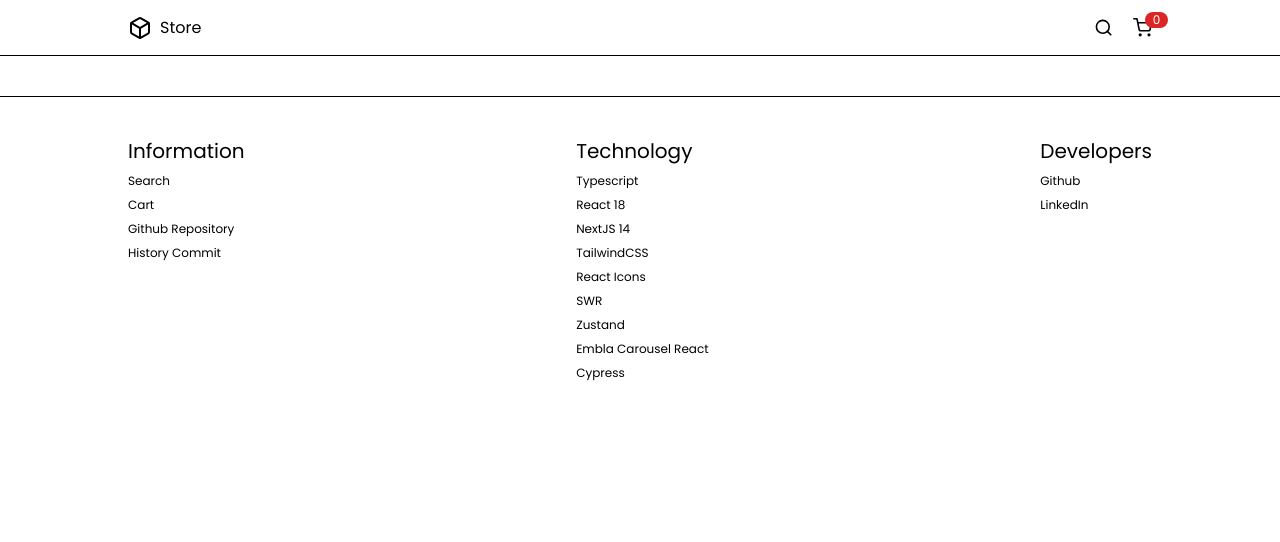
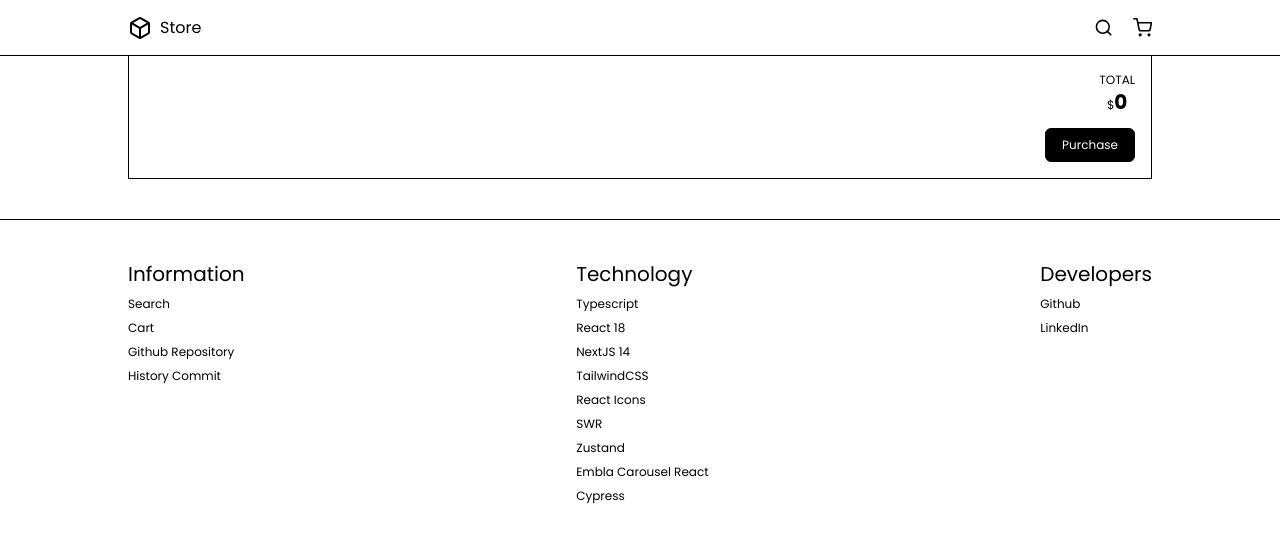
Before and after one commit to naufal-yafi/learning-hsks-tech-stacks, a Next.js app: page /store/cart in a window 1280 px wide. Shown: the top 542 px of the page. Built offline with nearby package versions, Linux system fonts and the light colour scheme.

Commit message:
feature cart

```diff
--- a/src/app/store/cart/page.tsx
+++ b/src/app/store/cart/page.tsx
@@ -1,3 +1,10 @@
+"use client";
+
+import ListCart from "@component/EachRender/ListCart";
+import useCart from "@lib/zustand/cart";
+
 export default function ListShop() {
-  return <section></section>;
+  const carts = useCart((state: any) => state.cart.data);
+
+  return <ListCart carts={carts} />;
 }
--- /dev/null
+++ b/src/components/Card/CardCart.tsx
@@ -0,0 +1,28 @@
+import CartType from "@type/cart.type";
+import Image from "next/image";
+
+const CardCart = (props: CartType) => {
+  return (
+    <div className="border-l border-r border-b border-black flex-center justify-start gap-5">
+      <figure className="w-[100px] h-[80px] overflow-hidden border-r border-black">
+        <Image
+          src={props.image}
+          alt="thumbnail"
+          width={100}
+          height={100}
+          quality={80}
+        />
+      </figure>
+
+      <figcaption>
+        <h1 className="text-xs">{props.title}</h1>
+        <p>
+          <span className="text-xs">$</span>
+          <span className="text-xl font-bold">{props.price}</span>
+        </p>
+      </figcaption>
+    </div>
+  );
+};
+
+export default CardCart;
--- a/src/components/Card/CardProduct.tsx
+++ b/src/components/Card/CardProduct.tsx
@@ -1,4 +1,8 @@
+"use client";
+
 import { Carousel } from "@each_render/Carousel";
+import Utils from "@lib/utils";
+import useCart from "@lib/zustand/cart";
 import Link from "next/link";
 
 const CardProduct = (props: {
@@ -8,6 +12,9 @@ const CardProduct = (props: {
   description: string;
   price: number;
 }) => {
+  const carts = useCart((state: any) => state.cart.data);
+  const addToCart = useCart((state: any) => state.addCart);
+
   return (
     <div id="card__product" className="cardproduct__container">
       <Link href={`/store/${props.id}`}>
@@ -32,7 +39,23 @@ const CardProduct = (props: {
             <span className="text-xl font-bold">{props.price}</span>
           </h2>
 
-          <button className="btn">Buy Now</button>
+          <button
+            className={`btn ${
+              Utils.isMatchTitle(carts, props.title)
+                ? ""
+                : "bg-neutral-200 border-neutral-200 text-black"
+            }`}
+            onClick={() =>
+              addToCart({
+                id: props.id,
+                image: props.images[0],
+                title: props.title,
+                price: props.price,
+              })
+            }
+          >
+            Add to Cart
+          </button>
         </div>
       </figcaption>
     </div>
--- a/src/components/Card/CardProductDetail.tsx
+++ b/src/components/Card/CardProductDetail.tsx
@@ -4,11 +4,14 @@ import ButtonBackToHome from "@component/ButtonBackToHome";
 import { Carousel } from "@each_render/Carousel";
 import useProductDetail from "@hook/useProductDetail";
 import Utils from "@lib/utils";
+import useCart from "@lib/zustand/cart";
 import LoadingCardProductDetail from "@skeleton/LoadingCardProductDetail";
 import React from "react";
 
 const CardProductDetail = (props: { id: number }) => {
   const { product, loading } = useProductDetail(props.id);
+  const carts = useCart((state: any) => state.cart.data);
+  const addToCart = useCart((state: any) => state.addCart);
 
   return (
     <section id="section__product__detail" className="container-padding">
@@ -41,7 +44,23 @@ const CardProductDetail = (props: { id: number }) => {
                 ~ {Utils.formatDate(product.creationAt, product.updatedAt)}
               </p>
 
-              <button className="w-full mt-5 btn">Buy Now</button>
+              <button
+                className={`w-full mt-5 btn ${
+                  Utils.isMatchTitle(carts, product.title)
+                    ? ""
+                    : "bg-neutral-200 border-neutral-200 text-black"
+                }`}
+                onClick={() => {
+                  addToCart({
+                    id: product.id,
+                    image: product.images[0],
+                    title: product.title,
+                    price: product.price,
+                  });
+                }}
+              >
+                Add to Cart
+              </button>
             </figcaption>
           </div>
         </React.Fragment>
--- /dev/null
+++ b/src/components/EachRender/ListCart.tsx
@@ -0,0 +1,42 @@
+import CardCart from "@component/Card/CardCart";
+import EachRender from "@lib/EachRender";
+import Utils from "@lib/utils";
+import CartType from "@type/cart.type";
+import React from "react";
+
+const ListCart = (props: { carts: CartType[] }) => {
+  return (
+    <React.Fragment>
+      <section id="section__list__cart" className="container-padding">
+        <EachRender
+          of={props.carts}
+          render={(cart: CartType) => (
+            <CardCart
+              key={cart.id}
+              id={cart.id}
+              image={cart.image}
+              title={cart.title}
+              price={cart.price}
+            />
+          )}
+        />
+      </section>
+
+      <section id="section__total__card__price" className="container-padding">
+        <div className="p-4 border-l border-r border-b border-black flex-center flex-col items-end">
+          <h2 className="flex-center flex-col mb-3">
+            <span className="text-xs">TOTAL</span>
+            <span className="text-xl font-bold">
+              <span className="text-xs font-normal">$</span>
+              {Utils.countPrice(props.carts)}
+            </span>
+          </h2>
+
+          <button className="btn">Purchase</button>
+        </div>
+      </section>
+    </React.Fragment>
+  );
+};
+
+export default ListCart;
--- a/src/components/Header.tsx
+++ b/src/components/Header.tsx
@@ -1,7 +1,12 @@
+"use client";
+
+import useCart from "@lib/zustand/cart";
 import Link from "next/link";
 import { FiBox, FiSearch, FiShoppingCart } from "react-icons/fi";
 
 const Header = () => {
+  const cart = useCart((state: any) => state.cart.data);
+
   return (
     <header
       id="header__container"
@@ -24,8 +29,12 @@ const Header = () => {
 
         <Link href="/store/cart">
           <span className="flex-center">
-            <p className="absolute px-2 text-xs translate-x-[14px] translate-y-[-8px] rounded-full bg-red-600 text-white">
-              0
+            <p
+              className={`absolute px-2 text-xs translate-x-[14px] translate-y-[-8px] rounded-full bg-red-600 text-white ${
+                cart.length > 0 ? "block" : "hidden"
+              }`}
+            >
+              {cart.length}
             </p>
             <FiShoppingCart size={"1.2em"} />
           </span>
--- a/src/lib/api/config.ts
+++ b/src/lib/api/config.ts
@@ -9,7 +9,7 @@ const config: {
     products: `${process.env.NEXT_PUBLIC_API}/products`,
   },
   offset: (page: number = 0): number => {
-    return page === 1 ? 0 : (page - 1) * 12;
+    return page === 1 ? 0 : (page - 1) * config.limit;
   },
   limit: 12,
 };
--- a/src/lib/utils.ts
+++ b/src/lib/utils.ts
@@ -1,3 +1,5 @@
+import CartType from "@type/cart.type";
+
 const Utils = {
   formatDate: (create: string, update: string): string => {
     const getDate = create !== update ? update : create;
@@ -11,6 +13,18 @@ const Utils = {
   fixUrlImg: (url: string): string => {
     return url.replace(/\\|\["|"]/g, "");
   },
+  countPrice: (carts: CartType[]): number => {
+    let result = 0;
+
+    carts.forEach((cart: CartType) => (result += cart.price));
+
+    return result;
+  },
+  isMatchTitle: (carts: CartType[], targetTitle: string): boolean => {
+    const find = carts.filter((cart: CartType) => cart.title === targetTitle);
+
+    return find.length > 0;
+  },
 };
 
 export default Utils;
--- a/src/lib/zustand/cart.ts
+++ b/src/lib/zustand/cart.ts
@@ -2,17 +2,14 @@ import CartType from "@type/cart.type";
 import { create } from "zustand";
 
 const useCart = create((set) => ({
-  cart: [
-    {
-      id: 1,
-      image: "asdsa",
-      title: "asdasd",
-      price: 12,
-    },
-  ],
+  cart: {
+    data: [],
+  },
   addCart: (newCart: CartType) =>
-    set((state: { cart: CartType[] }) => ({
-      cart: [...state.cart, newCart],
+    set((state: { cart: { data: CartType[] } }) => ({
+      cart: {
+        data: [...state.cart.data, newCart],
+      },
     })),
 }));
 
```
